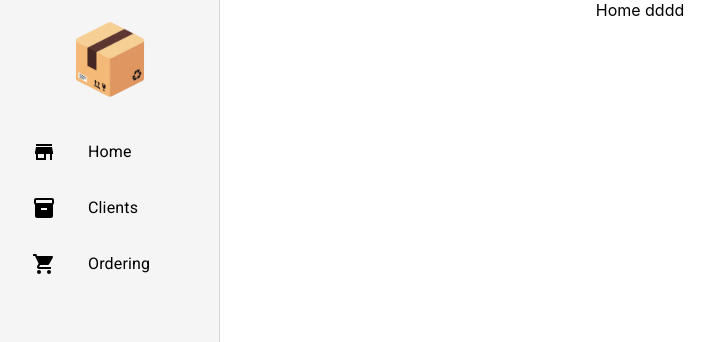
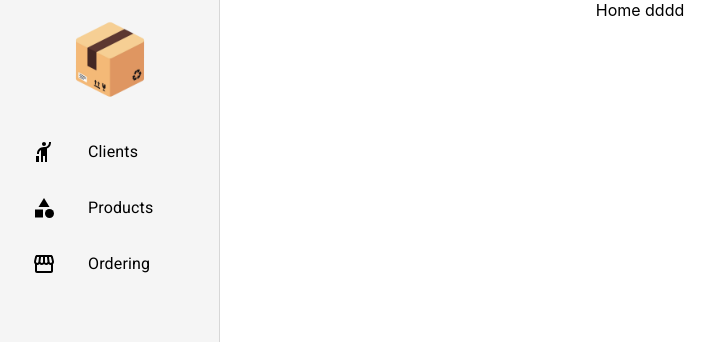
Before and after one commit to LuisGerar321/ordering-taking-app-client, a React (Create React App) app: page / in a window 1280 px wide. Shown: the top 342 px of the page, without its empty margins (0-728 px from the left). Built offline with nearby package versions, Linux system fonts and the light colour scheme.

Commit message:
feature: added items

```diff
--- a/src/routes/index.tsx
+++ b/src/routes/index.tsx
@@ -1,19 +1,20 @@
-import InventoryIcon from "@mui/icons-material/Inventory";
-import StoreIcon from "@mui/icons-material/Store";
-import ShoppingCartIcon from "@mui/icons-material/ShoppingCart";
+import HailIcon from "@mui/icons-material/Hail";
+import StorefrontIcon from "@mui/icons-material/Storefront";
+import CategoryIcon from "@mui/icons-material/Category";
+
 export const pages = [
   {
-    icon: <StoreIcon />,
-    path: "/",
-    name: "Home",
-  },
-  {
-    icon: <InventoryIcon />,
+    icon: <HailIcon />,
     path: "/clients",
     name: "Clients",
   },
   {
-    icon: <ShoppingCartIcon />,
+    icon: <CategoryIcon />,
+    path: "/",
+    name: "Products",
+  },
+  {
+    icon: <StorefrontIcon />,
     path: "/ordering",
     name: "Ordering",
   },
```
